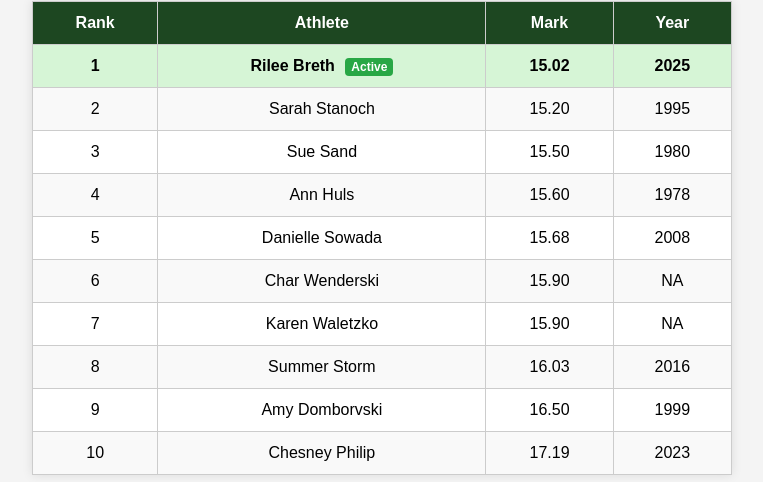
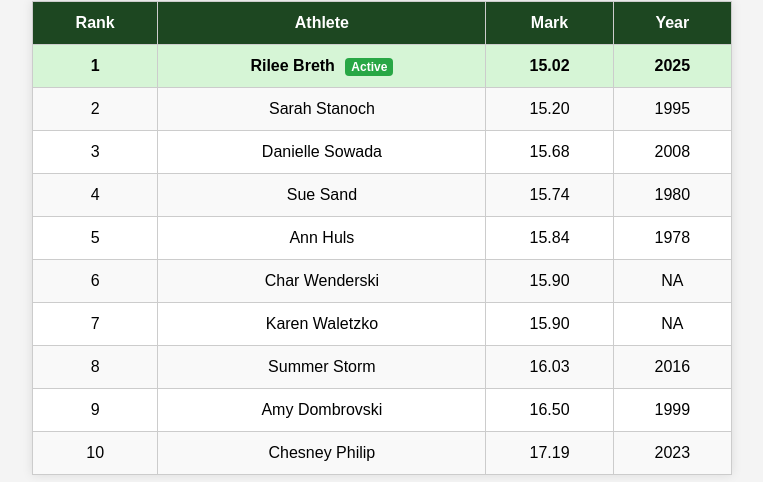
Before and after one commit to HoldingfordHuskersTF/GirlsTop10, a plain HTML site: page 100H.html in a window 1280 px wide. Shown: the part 105-587 px from the top of the page, without its empty margins (258-1021 px from the left). Drawn offline with Linux system fonts and the light colour scheme.

Commit message:
Update 100H.html

```diff
--- a/100H.html
+++ b/100H.html
@@ -89,13 +89,13 @@
     <tbody>
       <tr class="active"><td>1</td><td>Rilee Breth <span class="tag">Active</span></td><td>15.02</td><td>2025</td></tr>
       <tr><td>2</td><td>Sarah Stanoch</td><td>15.20</td><td>1995</td></tr>
-      <tr><td>3</td><td>Sue Sand</td><td>15.50</td><td>1980</td></tr>
-      <tr><td>4</td><td>Ann Huls</td><td>15.60</td><td>1978</td></tr>
-      <tr><td>5</td><td>Danielle Sowada</td><td>15.68</td><td>2008</td></tr>
+      <tr><td>3</td><td>Danielle Sowada</td><td>15.68</td><td>2008</td></tr>
+      <tr><td>4</td><td>Sue Sand</td><td>15.74</td><td>1980</td></tr>
+      <tr><td>5</td><td>Ann Huls</td><td>15.84</td><td>1978</td></tr>
       <tr><td>6</td><td>Char Wenderski</td><td>15.90</td><td>NA</td></tr>
       <tr><td>7</td><td>Karen Waletzko</td><td>15.90</td><td>NA</td></tr>
       <tr><td>8</td><td>Summer Storm</td><td>16.03</td><td>2016</td></tr>
-      <tr><td>9</td><td>Amy Domborvski</td><td>16.50</td><td>1999</td></tr>
+      <tr><td>9</td><td>Amy Dombrovski</td><td>16.50</td><td>1999</td></tr>
       <tr><td>10</td><td>Chesney Philip</td><td>17.19</td><td>2023</td></tr>
     </tbody>
   </table>
```
